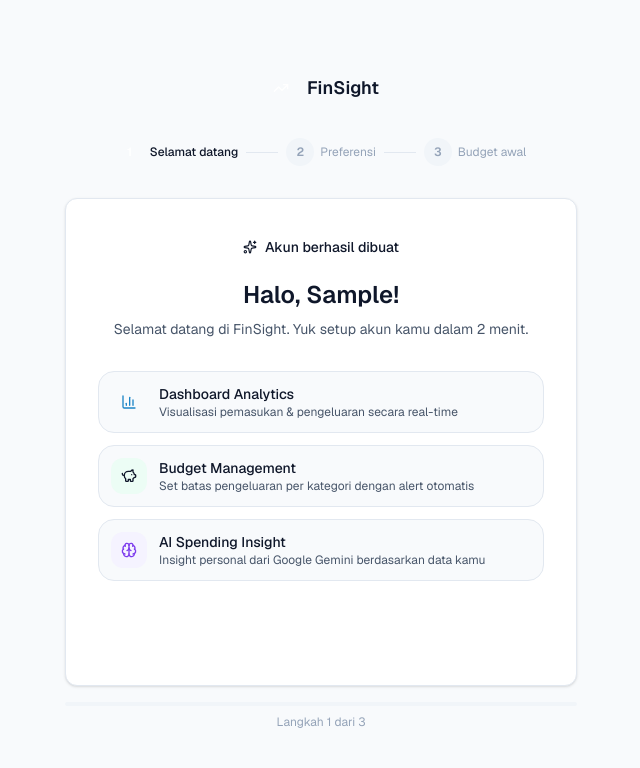
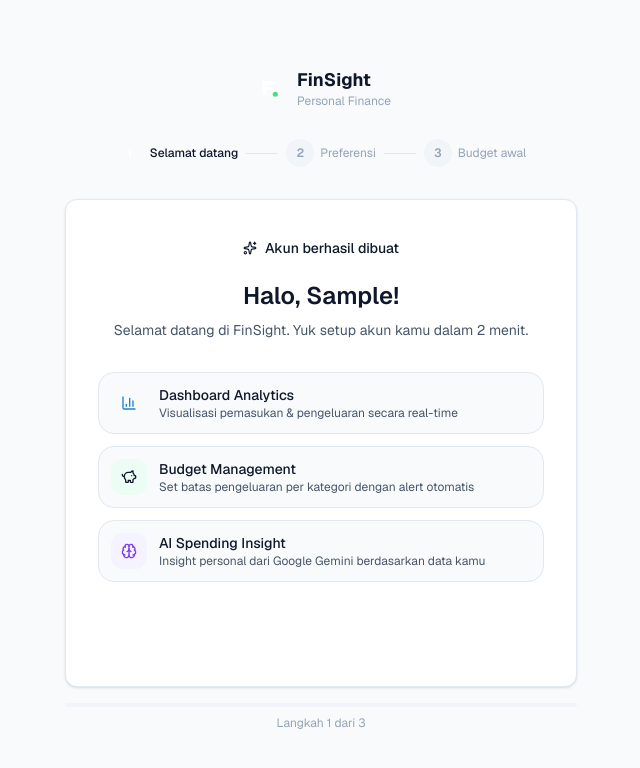
Before and after one commit to afifn11/finsight, a Next.js app: page /onboarding in a window 1280 px wide. Shown: the top 768 px of the page, without its empty margins (319-959 px from the left). Built offline with nearby package versions, Linux system fonts and the light colour scheme; no server answers; sample sign-in values are in the browser's storage.

Commit message:
refactor: remove unused TrendingUp icon and replace with custom SVG in OnboardingFlow component

```diff
--- a/components/onboarding/OnboardingFlow.tsx
+++ b/components/onboarding/OnboardingFlow.tsx
@@ -4,7 +4,7 @@
 import { useState } from 'react'
 import { useRouter } from 'next/navigation'
 import { useSession } from 'next-auth/react'
-import { TrendingUp, CheckCircle, Loader2 } from 'lucide-react'
+import { CheckCircle, Loader2 } from 'lucide-react'
 import { toast } from 'sonner'
 import { StepWelcome } from './StepWelcome'
 import { StepPreferences } from './StepPreferences'
@@ -72,16 +72,26 @@ export function OnboardingFlow({ user }: Props) {
     >
       <div className="w-full max-w-lg">
         {/* Logo */}
-        <div className="flex items-center justify-center gap-2 mb-8">
+        <div className="flex items-center justify-center gap-2.5 mb-8">
           <div
-            className="flex items-center justify-center w-9 h-9 rounded-xl"
+            className="flex items-center justify-center w-9 h-9 rounded-xl shrink-0"
             style={{ background: 'var(--color-primary-800)' }}
           >
-            <TrendingUp className="w-4 h-4 text-white" />
+            <svg width="18" height="18" viewBox="0 0 20 20" fill="none" xmlns="http://www.w3.org/2000/svg">
+              <rect x="3" y="2.5" width="4" height="15" rx="1.5" fill="white"/>
+              <rect x="3" y="2.5" width="13" height="4" rx="1.5" fill="white"/>
+              <rect x="3" y="8.5" width="10" height="4" rx="1.5" fill="white"/>
+              <circle cx="17" cy="17" r="2.8" fill="#4ade80"/>
+            </svg>
           </div>
-          <span className="text-lg font-semibold" style={{ color: 'var(--color-primary-800)' }}>
-            FinSight
-          </span>
+          <div>
+            <span className="text-lg font-bold leading-none" style={{ color: 'var(--color-primary-800)' }}>
+              FinSight
+            </span>
+            <p className="text-xs leading-none mt-0.5" style={{ color: 'var(--text-muted)' }}>
+              Personal Finance
+            </p>
+          </div>
         </div>
 
         {/* Step indicators */}
--- a/components/settings/SettingsForm.tsx
+++ b/components/settings/SettingsForm.tsx
@@ -57,7 +57,6 @@ export function SettingsForm({ user }: Props) {
       toast.error('Gagal menghapus akun. Coba lagi.')
       setIsDeleting(false)
     }
-  }
   }
 
   return (
```
